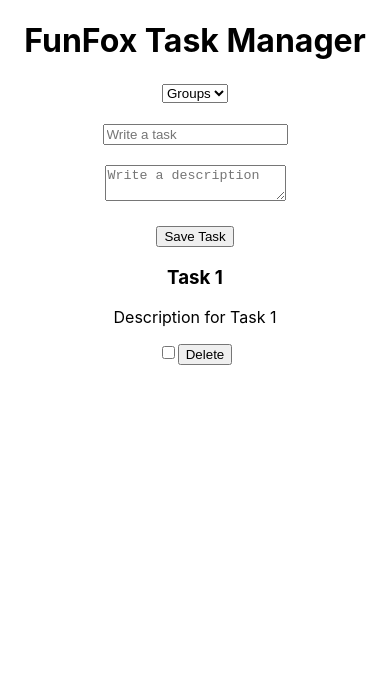
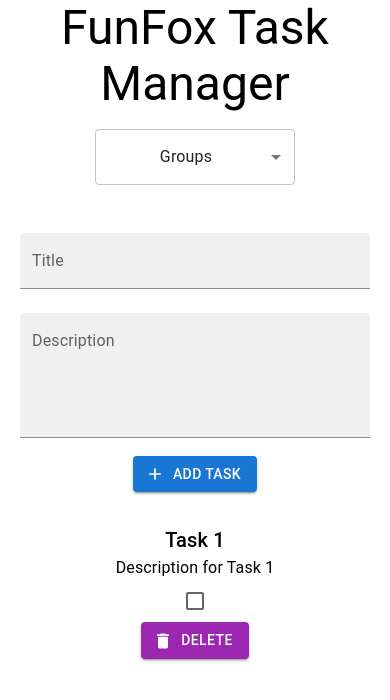
Before and after one commit to OmarMWarraich/task-management-funfox, a React (Create React App) app: page / in a window 390 px wide. Shown: the top 700 px of the page. Built offline with nearby package versions, Linux system fonts and the light colour scheme.

Commit message:
style: MUI & Responsiveness

```diff
--- a/package.json
+++ b/package.json
@@ -3,6 +3,10 @@
   "version": "0.1.0",
   "private": true,
   "dependencies": {
+    "@emotion/react": "^11.11.1",
+    "@emotion/styled": "^11.11.0",
+    "@mui/icons-material": "^5.14.1",
+    "@mui/material": "^5.14.2",
     "@testing-library/jest-dom": "^5.17.0",
     "@testing-library/react": "^13.4.0",
     "@testing-library/user-event": "^13.5.0",
--- a/src/App.css
+++ b/src/App.css
@@ -1,5 +1,6 @@
 .App {
   text-align: center;
+  padding: 0 0.5rem;
 }
 
 .App-logo {
--- a/src/App.js
+++ b/src/App.js
@@ -1,8 +1,21 @@
 import React, { useState, useEffect } from 'react';
+import Typography from '@mui/material/Typography';
+import Box from '@mui/material/Box';
+import FormControl from '@mui/material/FormControl';
+import Select from '@mui/material/Select';
+import MenuItem from '@mui/material/MenuItem';
+import { styled } from '@mui/material/styles';
+import TaskList from './components/TaskList';
 import TaskForm from './components/TaskForm';
-import TaskList from './components/TaskList';
 
-import './App.css';
+const AppContainer = styled(Box)({
+  textAlign: 'center',
+  padding: '0 20px',
+});
+
+const GroupSelect = styled(FormControl)({
+  minWidth: 200,
+});
 
 function App() {
   const [tasks, setTasks] = useState([]);
@@ -16,7 +29,7 @@ function App() {
         id: '1',
         title: 'Task 1',
         description: 'Description for Task 1',
-        completed: false,
+        done: false,
         group: 'group1',
       },
       // Add more tasks here
@@ -38,38 +51,50 @@ function App() {
   };
 
   const checkDone = (taskId) => {
-    setTasks(
-      tasks.map((task) => (task.id === taskId ? { ...task, done: !task.done } : task)),
-    );
+    setTasks((prevTasks) => prevTasks.map((task) => {
+      if (task.id === taskId) {
+        // Toggle the `done` property or set it to false if it's missing
+        return { ...task, done: !task.done || false };
+      }
+      return task;
+    }));
   };
 
   return (
-    <div className="App">
-      <h1>
+    <AppContainer>
+      <Typography variant="h3" gutterBottom>
         FunFox Task Manager
-      </h1>
-      <div>
-        <select value={selectedGroup} onChange={(e) => setSelectedGroup(e.target.value)}>
-          <option value="">Groups</option>
-          {groups.map((group) => (
-            <option key={group} value={group}>{group}</option>
-          ))}
-        </select>
-      </div>
-      <br />
-      <div>
+      </Typography>
+      <Box>
+        <GroupSelect>
+          <Select
+            value={selectedGroup}
+            onChange={(e) => setSelectedGroup(e.target.value)}
+            displayEmpty
+            renderValue={(value) => (value || 'Groups')}
+          >
+            <MenuItem value="">
+              <em>Groups</em>
+            </MenuItem>
+            {groups.map((group) => (
+              <MenuItem key={group} value={group}>
+                {group}
+              </MenuItem>
+            ))}
+          </Select>
+        </GroupSelect>
+      </Box>
+      <Box mt={4}>
         <TaskForm addTask={addTask} />
-      </div>
-      <div>
+      </Box>
+      <Box mt={4}>
         <TaskList
-          tasks={tasks.filter(
-            (task) => selectedGroup === '' || task.group === selectedGroup,
-          )}
+          tasks={tasks.filter((task) => selectedGroup === '' || task.group === selectedGroup)}
           deleteTask={deleteTask}
           checkDone={checkDone}
         />
-      </div>
-    </div>
+      </Box>
+    </AppContainer>
   );
 }
 
--- a/src/components/TaskForm.js
+++ b/src/components/TaskForm.js
@@ -1,6 +1,21 @@
 import React, { useState } from 'react';
+import { v4 as uuid } from 'uuid';
 import PropTypes from 'prop-types';
-import { v4 as uuidv4 } from 'uuid';
+import TextField from '@mui/material/TextField';
+import Button from '@mui/material/Button';
+import AddIcon from '@mui/icons-material/Add';
+import styled from '@emotion/styled';
+
+const FormContainer = styled.div`
+  /* Add your styles here */
+`;
+
+const ButtonWrapper = styled.div`
+  margin-top: 10px;
+  display: flex;
+  align-items: center;
+  justify-content: center;
+`;
 
 const TaskForm = ({ addTask }) => {
   const [title, setTitle] = useState('');
@@ -8,11 +23,9 @@ const TaskForm = ({ addTask }) => {
 
   const handleSubmit = (e) => {
     e.preventDefault();
-
     if (title.trim() === '' || description.trim() === '') return;
-
     const newTask = {
-      id: uuidv4(),
+      id: uuid(),
       title,
       description,
       done: false,
@@ -23,24 +36,38 @@ const TaskForm = ({ addTask }) => {
   };
 
   return (
+    <FormContainer>
       <form onSubmit={handleSubmit}>
-      <input
-        type="text"
-        placeholder="Write a task"
+        <TextField
+          fullWidth
+          label="Title"
           value={title}
           onChange={(e) => setTitle(e.target.value)}
+          variant="filled"
+          margin="normal"
         />
-      <br />
-      <br />
-      <textarea
-        placeholder="Write a description"
+        <TextField
+          fullWidth
+          multiline
+          rows={4}
+          label="Description"
           value={description}
           onChange={(e) => setDescription(e.target.value)}
+          variant="filled"
+          margin="normal"
         />
-      <br />
-      <br />
-      <button type="submit">Save Task</button>
+        <ButtonWrapper>
+          <Button
+            variant="contained"
+            color="primary"
+            type="submit"
+            startIcon={<AddIcon />}
+          >
+            Add Task
+          </Button>
+        </ButtonWrapper>
       </form>
+    </FormContainer>
   );
 };
 
--- a/src/components/TaskList.js
+++ b/src/components/TaskList.js
@@ -1,31 +1,72 @@
 import React from 'react';
 import PropTypes from 'prop-types';
+import Checkbox from '@mui/material/Checkbox';
+import Button from '@mui/material/Button';
+import DeleteIcon from '@mui/icons-material/Delete';
+import Typography from '@mui/material/Typography';
+import Box from '@mui/material/Box';
+import { styled } from '@mui/material/styles';
 
-const TaskList = ({ tasks, deleteTask, checkDone }) => (
+const TaskContainer = styled(Box)({
+  marginBottom: '20px',
+  display: 'flex',
+  alignItems: 'center',
+  justifyContent: 'space-between',
+  '@media (max-width: 600px)': {
+    flexDirection: 'column',
+    justifyContent: 'center',
+    width: '100%',
+  },
+});
+
+const TaskTitle = styled(Typography)(({ done }) => ({
+  textDecoration: done ? 'line-through' : 'none',
+}));
+
+const TaskList = ({ tasks, deleteTask, checkDone }) => {
+  const handleCheckboxChange = (taskId) => {
+    checkDone(taskId);
+  };
+
+  return (
     <div>
       {tasks.map((task) => (
-      <div key={task.id}>
-        <h3 style={{ textDecoration: task.done ? 'line-through' : '' }}>
+        <TaskContainer key={task.id}>
+
+          <TaskTitle variant="h6" done={task.done}>
             {task.title}
-        </h3>
-        <p>{task.description}</p>
-        <input
-          type="checkbox"
-          onChange={() => checkDone(task.id)}
+          </TaskTitle>
+
+          <Typography>{task.description}</Typography>
+
+          <Checkbox
             checked={task.done}
+            onChange={() => handleCheckboxChange(task.id)}
+            inputProps={{ 'aria-label': 'checkbox' }}
           />
-        <button type="button" onClick={() => deleteTask(task.id)}>Delete</button>
-      </div>
+
+          <Button
+            variant="contained"
+            color="secondary"
+            startIcon={<DeleteIcon />}
+            onClick={() => deleteTask(task.id)}
+          >
+            Delete
+          </Button>
+        </TaskContainer>
       ))}
     </div>
   );
+};
 
 TaskList.propTypes = {
-  tasks: PropTypes.arrayOf(PropTypes.shape({
+  tasks: PropTypes.arrayOf(
+    PropTypes.shape({
       id: PropTypes.string.isRequired,
       title: PropTypes.string.isRequired,
       done: PropTypes.bool.isRequired,
-  })).isRequired,
+    }),
+  ).isRequired,
   deleteTask: PropTypes.func.isRequired,
   checkDone: PropTypes.func.isRequired,
 };
```
Also changed, not shown: 1 other file (tests, documents, lock files or other folders). Lines whose indentation alone changed are shown as unchanged.
